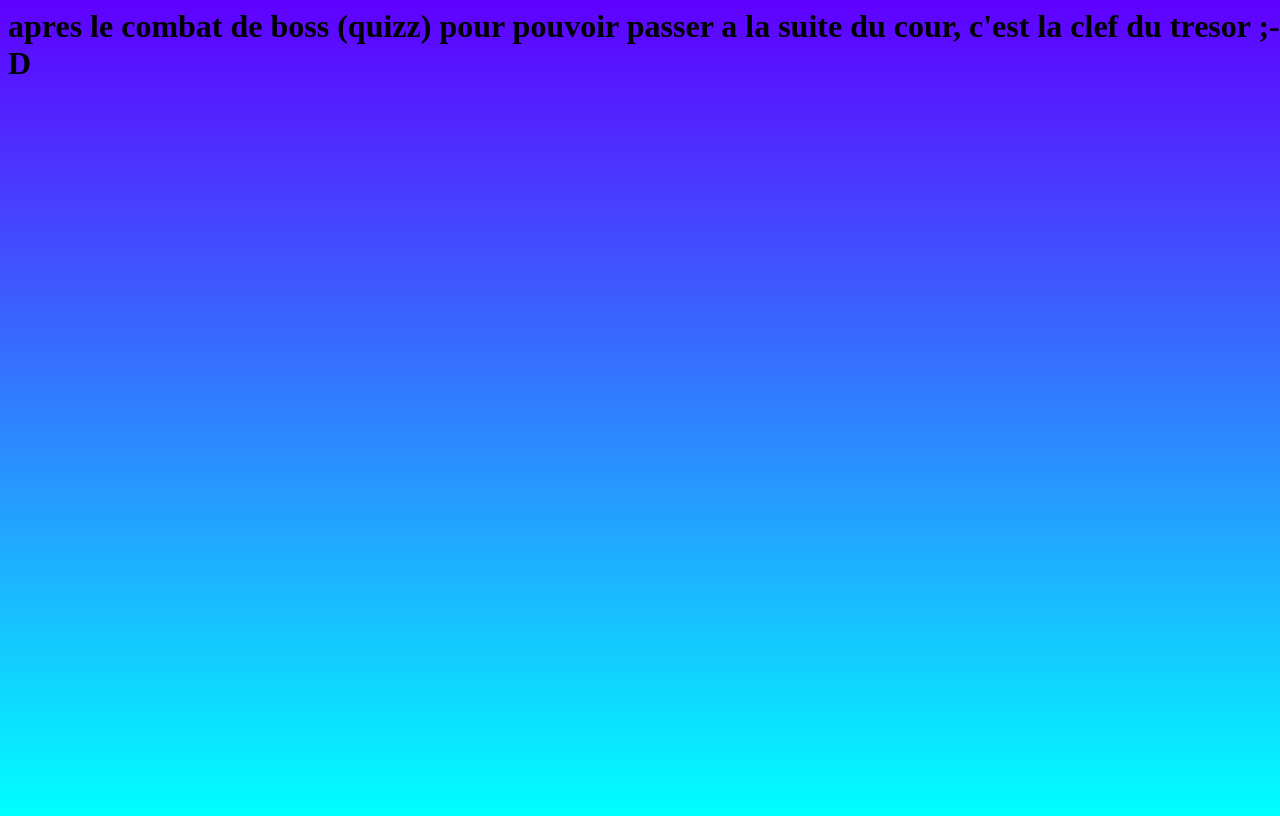
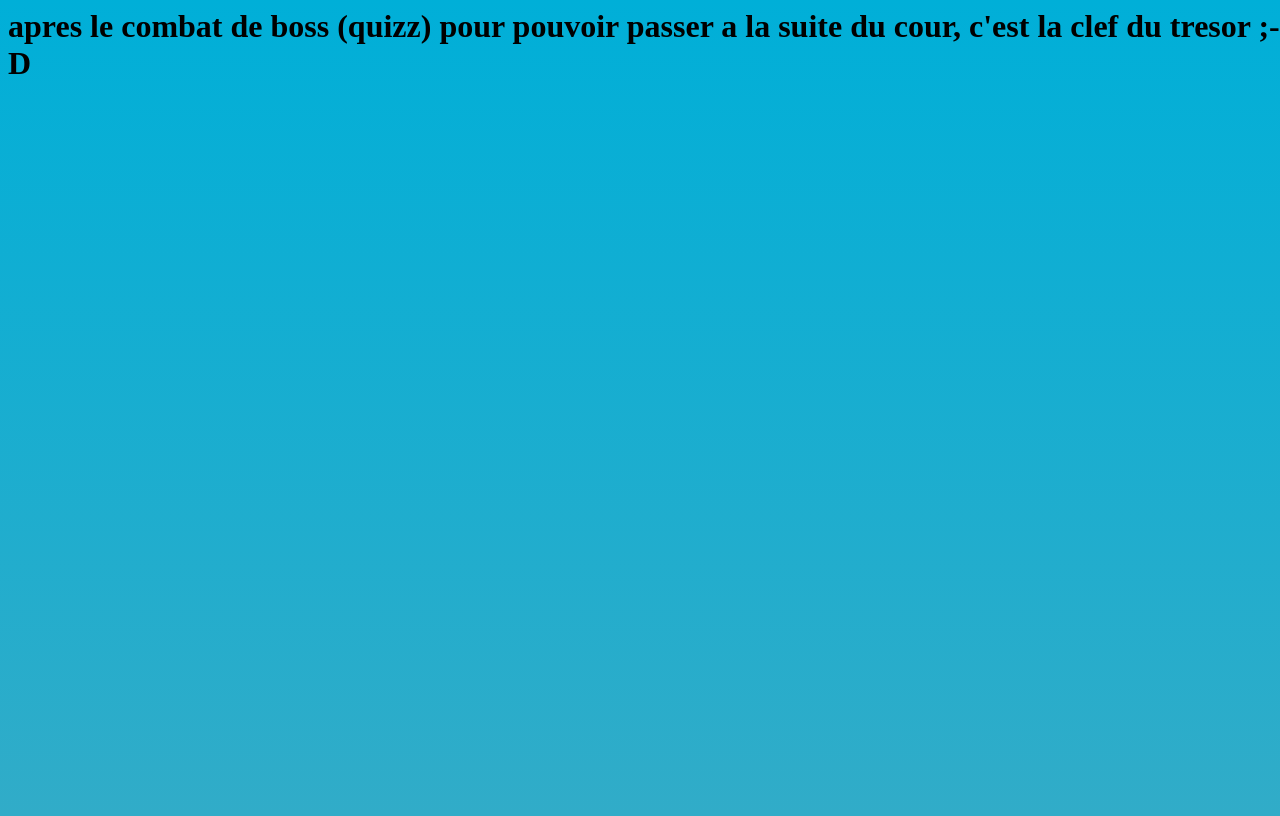
Before and after one commit to VNicolasNSI/sitensi, a PHP site: page /code.html in a window 1280 px wide. Run offline with PHP 8.4, Linux system fonts and the light colour scheme.

Commit message:
changement couleurs css

```diff
--- a/SiteNSISamuel/base.css
+++ b/SiteNSISamuel/base.css
@@ -2,14 +2,14 @@ body {
 	background-color: #fff;
 	overflow: auto;
 	width: 100%;
-	background: linear-gradient(#5F00FF, #00FFFF);
+	background: linear-gradient(#00AFD8, #31ACC8);
 
 }
 .body2 {
 	background-color: #fff;
 	overflow: auto;
 	width: 100%;
-	background: linear-gradient(#5F00FF, #00FFFF);
+	background: linear-gradient(#00AFD8, #31ACC8);
 	height: 100%;
 
 }
```
